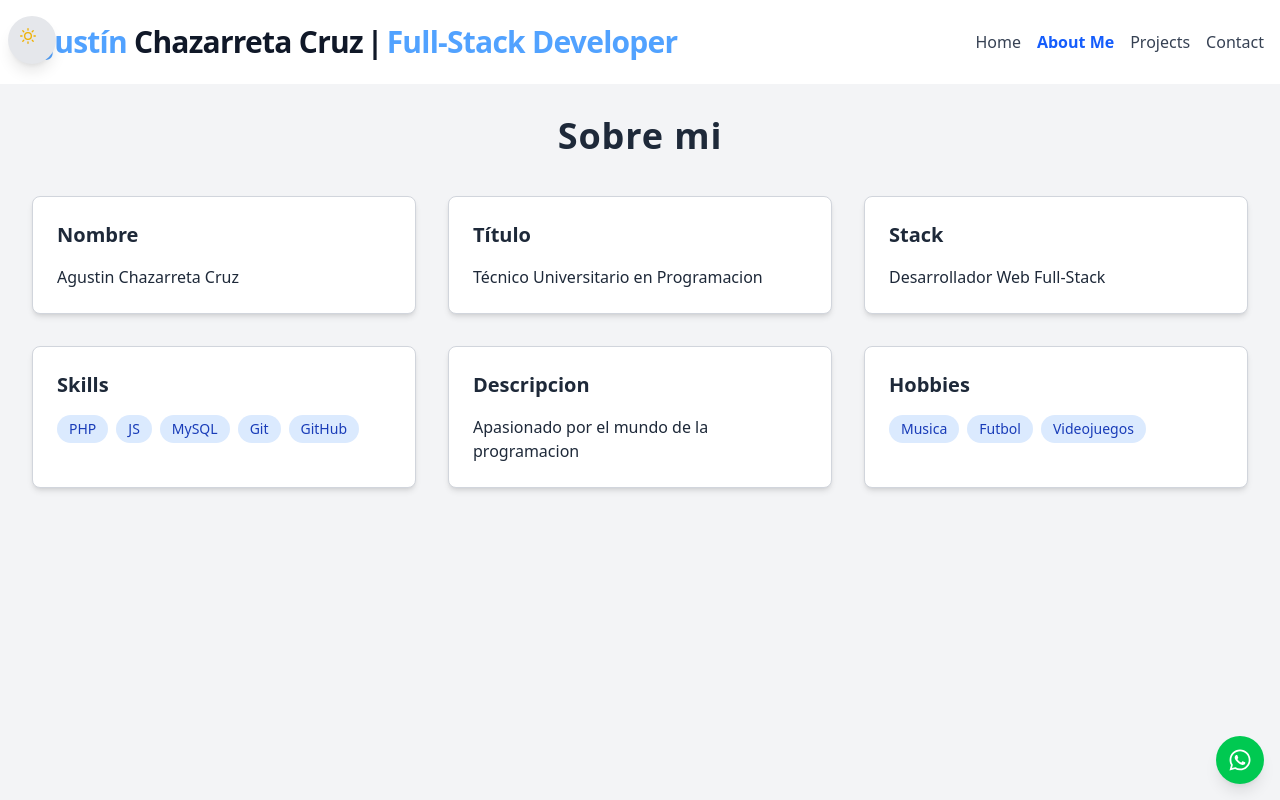
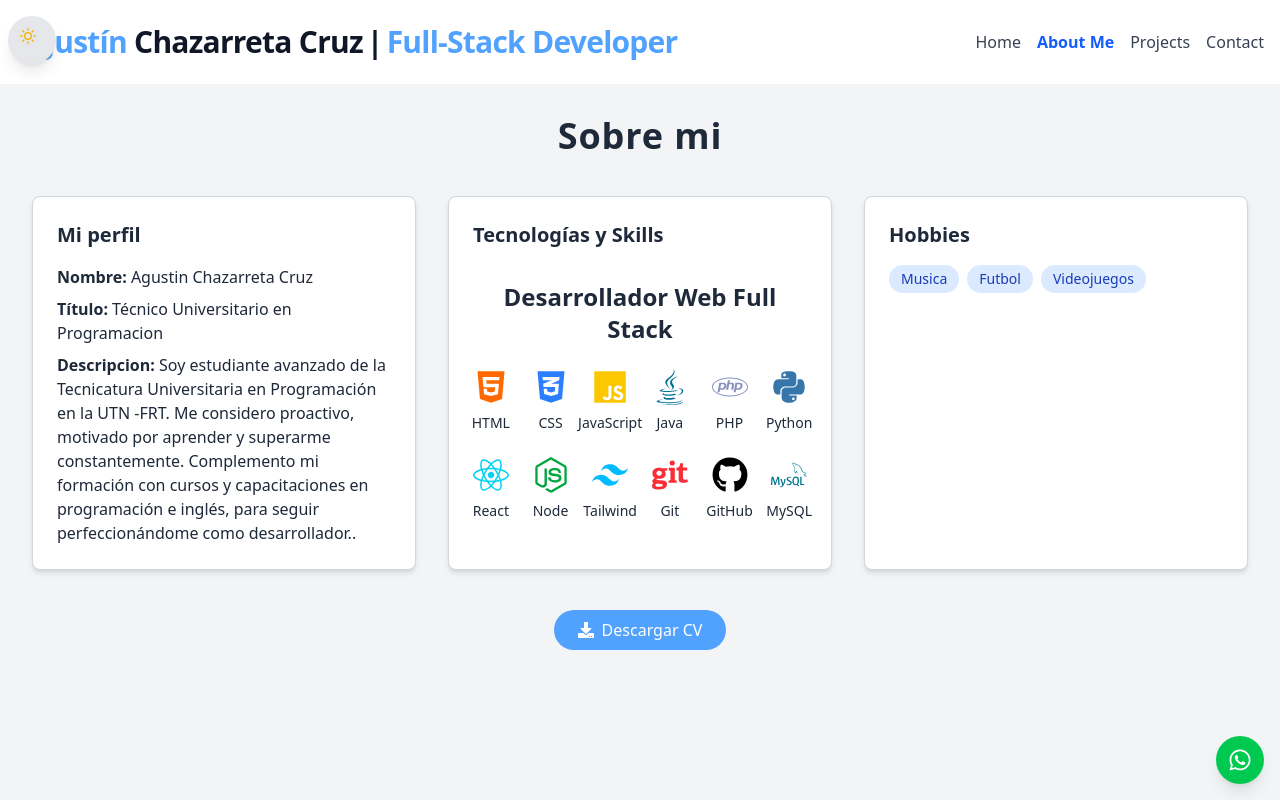
Before and after one commit to Chaza25/MyPortfolio, a React (Vite) app: page /AboutMe in a window 1280 px wide. Shown: the top 800 px of the page. Built offline with nearby package versions, Linux system fonts and the light colour scheme.

Commit message:
Agregamos el boton para descargar curriculum y mejoramos estilos visuales

```diff
--- a/src/components/header/NavBar.jsx
+++ b/src/components/header/NavBar.jsx
@@ -64,7 +64,7 @@ const NavBar = () => {
                     animate={{ opacity: 1, y: 0 }}
                     exit={{ opacity: 0, y: -10 }}
                     transition={{ duration: 0.3 }}
-                    className={`absolute top-10 left-0 w-44 z-50 ${color ? "bg-white" : "bg-gray-800"} rounded shadow-lg flex flex-col gap-2 px-4 py-3 sm:hidden`}
+                    className={`absolute top-10 left-0 w-44 z-50 ${!color ? "bg-white" : "bg-gray-800"} rounded shadow-lg flex flex-col gap-2 px-4 py-3 sm:hidden`}
                 >
                     {navLinks.map((link, index) => (
                     <motion.div
--- /dev/null
+++ b/src/data/icons.js
@@ -0,0 +1,19 @@
+    import { FaHtml5, FaCss3Alt, FaJs, FaReact, FaNodeJs, FaGit, FaGithub, FaJava, FaPhp, FaPython } from "react-icons/fa";
+    import { SiTailwindcss, SiMysql } from "react-icons/si"
+
+    const icons = {
+        HTML: { icon: FaHtml5, color: "text-orange-500" },
+        CSS: { icon: FaCss3Alt, color: "text-blue-500" },
+        JavaScript: { icon: FaJs, color: "text-yellow-400" },
+        Java: { icon: FaJava, color: "text-[#007396]" },
+        PHP: { icon: FaPhp, color: "text-[#8892BF]" },
+        Python: { icon: FaPython, color: "text-[#3776AB]" },
+        React: { icon: FaReact, color: "text-cyan-400" },
+        Node: { icon: FaNodeJs, color: "text-green-600" },
+        Tailwind: { icon: SiTailwindcss, color: "text-sky-400" },
+        Git: { icon: FaGit, color: "text-red-500" },
+        GitHub: { icon: FaGithub, color: "text-black dark:text-white" },
+        MySQL: { icon: SiMysql, color: "text-[#00758F]" }
+    };
+
+    export default icons
--- a/src/data/personalData.js
+++ b/src/data/personalData.js
@@ -6,8 +6,8 @@ const personalData = {
     titulo : "Técnico Universitario en Programacion",
     foto : fotoPerfil,
     stack : "Desarrollador Web Full-Stack",
-    skills : ["PHP", "JS", "MySQL", "Git", "GitHub"],
-    descripcion : "Apasionado por el mundo de la programacion",
+    skills : ["HTML", "CSS", "JavaScript", "Java", "PHP", "Python", "React", "Node", "Tailwind", "Git", "GitHub", "MySQL"],
+    descripcion : "Soy estudiante avanzado de la Tecnicatura Universitaria en Programación en la UTN -FRT. Me considero proactivo, motivado por aprender y superarme constantemente. Complemento mi formación con cursos y capacitaciones en programación e inglés, para seguir perfeccionándome como desarrollador..",
     hobbies : ["Musica", "Futbol", "Videojuegos"],
 };
 
--- a/src/pages/AboutMe.jsx
+++ b/src/pages/AboutMe.jsx
@@ -2,6 +2,8 @@ import { useEffect, useState } from "react"
 import personalData from "../data/personalData"
 import Cards from "../components/Cards"
 import useStore from "../store/useStore"
+import { FaDownload } from "react-icons/fa"
+import icons from "../data/icons"
 
 const AboutMe = () => {
 
@@ -17,15 +19,44 @@ const AboutMe = () => {
             <h2 className="text-4xl font-bold text-center mb-10 tracking-wide">Sobre mi</h2>
 
             {datos && (
-                <div className="grid gap-8 sm:grid-cols-2 lg:grid-cols-3">
-                    <Cards title="Nombre" content={`${datos.nombre} ${datos.apellido}`} />
-                    <Cards title="Título" content={datos.titulo}/>
-                    <Cards title="Stack" content={datos.stack}/>
-                    <Cards title="Skills" content={datos.skills} isList={true}/>
-                    <Cards title="Descripcion" content={datos.descripcion} />
+                <div className="grid gap-8 sm:grid-cols-1 lg:grid-cols-3">
+                    <Cards title="Mi perfil" content={
+                    <>
+                    <p className="mb-2"><strong>Nombre: </strong>{datos.nombre} {datos.apellido}</p>
+                    <p className="mb-2"><strong>Título: </strong>{datos.titulo}</p>
+                    <p><strong>Descripcion: </strong>{datos.descripcion}</p>
+                    </>
+                    }
+                    />
+                    <Cards title="Tecnologías y Skills" content={
+                        <div className="mt-8 text-center">
+                            <h3 className="text-2xl font-semibold mb-6">Desarrollador Web Full Stack</h3>
+                            <div className="grid grid-cols-3 sm:grid-cols-4 md:grid-cols-6 gap-6 justify-items-center">
+                                {datos.skills.map((tech, idx) => {
+                                const { icon: Icon, color } = icons[tech];
+                                return (
+                                    <div key={idx} className="flex flex-col items-center gap-2">
+                                    <Icon className={`${color} text-4xl hover:scale-110 transition-transform`} />
+                                    <span className="text-sm">{tech}</span>
+                                    </div>
+                                );
+                                })}
+                            </div>
+                        </div>
+                    }/>
                     <Cards title="Hobbies" content={datos.hobbies} isList={true}/>
                 </div>
             )}
+            <div className="text-center">
+                <a
+                href="/CV Agustin Chazarreta Cruz.pdf"
+                download
+                aria-label="Descargar Curriculum"
+                className="inline-flex items-center gap-2 mt-10 bg-blue-400 text-white px-6 py-2 rounded-full hover:bg-blue-600 transition hover:scale-105">
+                    <FaDownload/>
+                    Descargar CV
+                </a>
+            </div>
         </div>
     )
 }
--- a/src/pages/Home.jsx
+++ b/src/pages/Home.jsx
@@ -10,7 +10,7 @@ const Home = () => {
         <div className={`flex flex-col items-center justify-center min-h-[70vh] p-6 text-center transition-colors duration-500 ${
             color ? "bg-gray-900 text-white" : "bg-white text-gray-800"
         }`}>
-            <img src={personalData.foto} alt="Foto de perfil" className="w-40 h-40 md:w-48 md:h-48 rounded-full shadow-lg mb-6 object-cover transition-transform duration-300 hover:scale-105" />
+            <img src={personalData.foto} alt="Foto de perfil" className="w-40 h-40 md:w-48 md:h-48 rounded-full shadow-lg mb-6 object-cover transition-transform duration-300 hover:scale-134" />
             <h1 className={`text-4xl md:text-5xl font-bold ${
             color ? "text-white" : " text-gray-800"
         } mb-2`}>Hola! Soy {personalData.nombre} {personalData.apellido}</h1>
```
Also changed, not shown: 1 other file (tests, documents, lock files or other folders).
